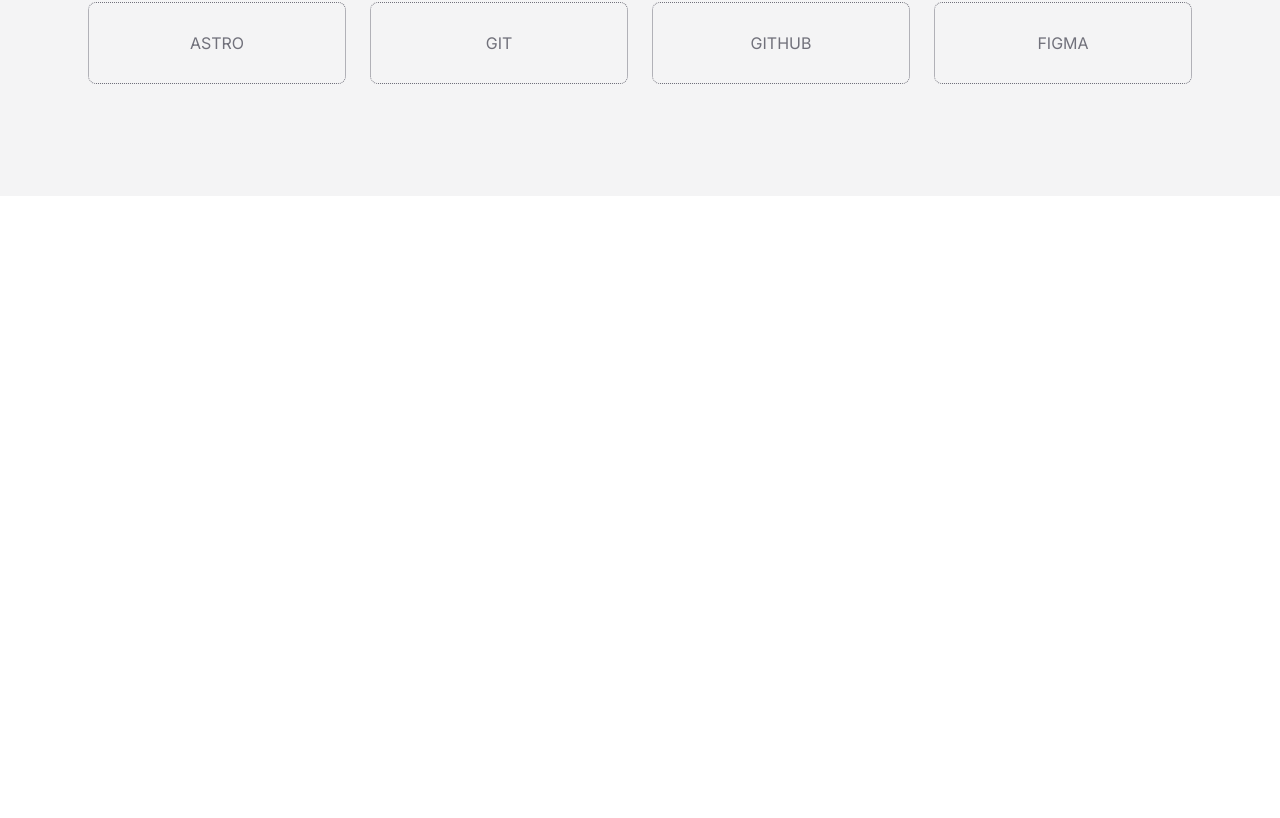
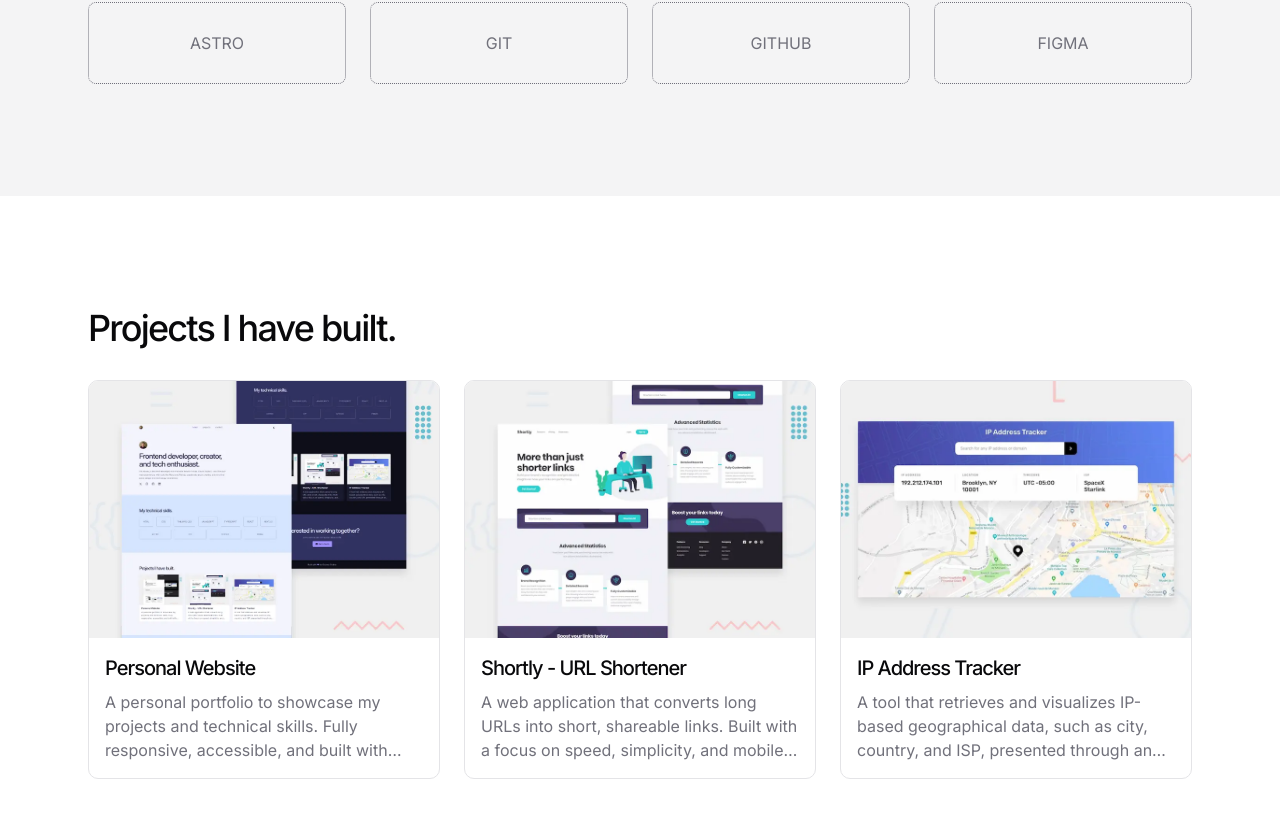
Before and after one commit to heygauravshukla/personal-portfolio, a Next.js app: page / in a window 1280 px wide. Shown: the part 913-1731 px from the top of the page. Before the commit the page ends 1109 px from the top, so only its background shows below. Built offline with nearby package versions, Linux system fonts and the light colour scheme.

Commit message:
feat(home): add projects section with heading and limited project list

```diff
--- a/app/page.tsx
+++ b/app/page.tsx
@@ -1,11 +1,21 @@
 import Hero from "@/components/hero";
 import Skills from "@/components/skills";
+
+import Wrapper from "@/components/wrapper";
+import TypographyH2 from "@/components/typography-h2";
+import ProjectsList from "@/components/projects-list";
 
 export default function Home() {
   return (
     <>
       <Hero />
       <Skills />
+      <section className="@container py-20 md:py-28">
+        <Wrapper className="space-y-8">
+          <TypographyH2>Projects I have built.</TypographyH2>
+          <ProjectsList limit={3} />
+        </Wrapper>
+      </section>
     </>
   );
 }
```
